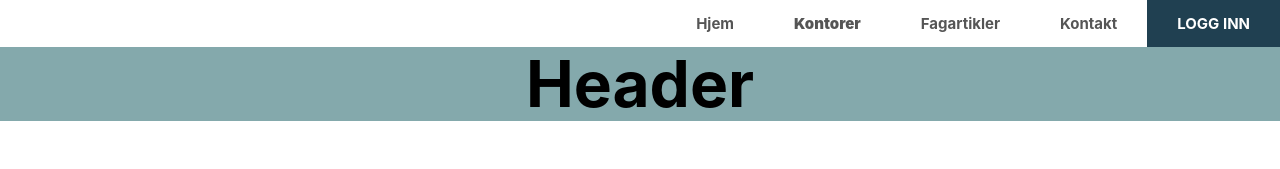
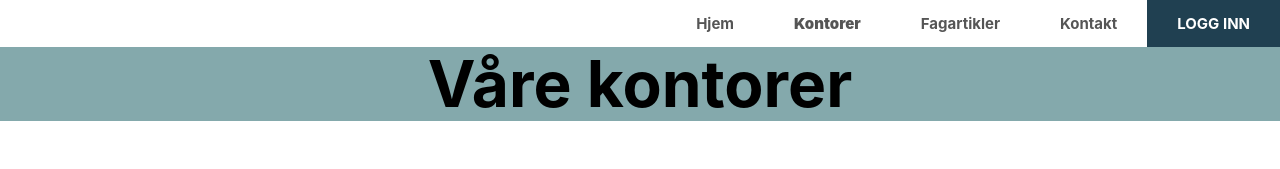
Before and after one commit to ramibakir/Eksamen_Webapplikasjoner, a React app in the folder client/: page /offices in a window 1280 px wide. Shown: the top 169 px of the page. Built offline with nearby package versions, Linux system fonts and the light colour scheme; no server answers.

Commit message:
Implemented header context for changing header content

```diff
--- a/client/App.jsx
+++ b/client/App.jsx
@@ -4,6 +4,7 @@ import Routes from './src/routes/Routes';
 import Theme from './src/layouts/Theme';
 import Footer from './src/components/Footer';
 import AuthProvider from './src/context/AuthProvider';
+import HeaderProvider from './src/context/HeaderProvider';
 
 // Put this here to make footer stick to bottom with and without scroll
 // https://css-tricks.com/couple-takes-sticky-footer/
@@ -17,10 +18,12 @@ const StyledWrapper = styled.div`
 const App = () => (
   <Theme>
     <AuthProvider>
-      <StyledWrapper>
-        <Routes />
-        <Footer />
-      </StyledWrapper>
+      <HeaderProvider>
+        <StyledWrapper>
+          <Routes />
+          <Footer />
+        </StyledWrapper>
+      </HeaderProvider>
     </AuthProvider>
   </Theme>
 );
--- a/client/src/components/Filter.jsx
+++ b/client/src/components/Filter.jsx
@@ -14,6 +14,7 @@ const Filter = ({
   filterBox,
   filter,
   officeList,
+  selectOffices,
   toggleFilterBox,
   cardView,
   toggleCardView,
--- a/client/src/components/Header.jsx
+++ b/client/src/components/Header.jsx
@@ -1,10 +1,14 @@
 import React from 'react';
 import { StyledHeader } from '../styles/mainStyles';
+import { useHeader } from '../context/HeaderProvider';
 
-const Header = () => (
-  <StyledHeader>
-    <h1>Header</h1>
-  </StyledHeader>
-);
+const Header = () => {
+  const content = useHeader();
+  return (
+    <StyledHeader>
+      <h1>{content}</h1>
+    </StyledHeader>
+  );
+};
 
 export default Header;
--- /dev/null
+++ b/client/src/context/HeaderProvider.jsx
@@ -0,0 +1,21 @@
+import React, { createContext, useContext, useState } from 'react';
+
+const HeaderContext = createContext();
+const SetHeaderContext = createContext();
+
+const HeaderProvider = ({ children }) => {
+  const [headerContent, setHeaderContent] = useState('Default');
+
+  return (
+    <SetHeaderContext.Provider value={setHeaderContent}>
+      <HeaderContext.Provider value={headerContent}>
+        {children}
+      </HeaderContext.Provider>
+    </SetHeaderContext.Provider>
+  );
+};
+
+export const useHeader = () => useContext(HeaderContext);
+export const useSetHeader = () => useContext(SetHeaderContext);
+
+export default HeaderProvider;
--- a/client/src/pages/ArticleDetailedView.jsx
+++ b/client/src/pages/ArticleDetailedView.jsx
@@ -2,6 +2,7 @@ import React, { useState, useEffect } from 'react';
 import { useParams } from 'react-router-dom';
 import { get } from '../utils/articleService';
 import { listCategories } from '../utils/categoryService';
+import { useSetHeader } from '../context/HeaderProvider';
 import { StyledSubtitle, StyledDetailViewWrapper } from '../styles/mainStyles';
 import {
   ArticleButtonContainer,
@@ -19,6 +20,7 @@ const ArticleDetailedView = () => {
   const [loading, setLoading] = useState(false);
 
   const { id } = useParams();
+  const setHeader = useSetHeader();
 
   useEffect(() => {
     const fetchArticle = async () => {
@@ -29,6 +31,7 @@ const ArticleDetailedView = () => {
         setError(artRes.error);
       } else {
         setArticle(artRes.data.data);
+        setHeader(artRes.data.data.title);
         setError(null);
         if (!catRes.data) {
           setError(catRes.error);
--- a/client/src/pages/Articles.jsx
+++ b/client/src/pages/Articles.jsx
@@ -1,6 +1,7 @@
 import React, { useState, useEffect } from 'react';
 import { NavLink, Link } from 'react-router-dom';
 import { useAuthContext } from '../context/AuthProvider';
+import { useSetHeader } from '../context/HeaderProvider';
 import { list } from '../utils/articleService';
 import { listCategories } from '../utils/categoryService';
 import { FilterButton } from '../styles/mainStyles';
@@ -28,6 +29,7 @@ const Articles = () => {
   const [loading, setLoading] = useState(false);
 
   const { isLoggedIn, isAdmin } = useAuthContext();
+  const setHeader = useSetHeader();
 
   useEffect(() => {
     const fetchData = async () => {
@@ -48,7 +50,11 @@ const Articles = () => {
       }
       setLoading(false);
     };
+    const setHeaderContent = () => {
+      setHeader('Fagartikler');
+    };
     fetchData();
+    setHeaderContent();
   }, []);
 
   const formatDate = (date) => {
--- a/client/src/pages/Contact.jsx
+++ b/client/src/pages/Contact.jsx
@@ -1,10 +1,22 @@
-import React from 'react';
+import React, { useEffect } from 'react';
 import ContactForm from '../components/ContactForm';
+import { useSetHeader } from '../context/HeaderProvider';
 
-const Contact = () => (
-  <>
-    <ContactForm />
-  </>
-);
+const Contact = () => {
+  const setHeader = useSetHeader();
+
+  useEffect(() => {
+    const setHeaderContent = () => {
+      setHeader('Kontakt oss');
+    };
+    setHeaderContent();
+  }, []);
+
+  return (
+    <>
+      <ContactForm />
+    </>
+  );
+};
 
 export default Contact;
--- a/client/src/pages/CreateNewArticle.jsx
+++ b/client/src/pages/CreateNewArticle.jsx
@@ -1,7 +1,8 @@
-import React, { useState } from 'react';
+import React, { useState, useEffect } from 'react';
 import { useHistory } from 'react-router-dom';
 import ArticleForm from '../components/ArticleForm';
 import { create } from '../utils/articleService';
+import { useSetHeader } from '../context/HeaderProvider';
 
 const CreateNewArticle = () => {
   const [error, setError] = useState(null);
@@ -9,9 +10,25 @@ const CreateNewArticle = () => {
   const [articleData, setArticleData] = useState(null);
 
   const history = useHistory();
+  const setHeader = useSetHeader();
+
+  useEffect(() => {
+    const setHeaderContent = () => {
+      setHeader('Ny artikkel');
+    };
+    setHeaderContent();
+  }, []);
 
   const submitNewArticle = async () => {
-    if (articleData) {
+    if (
+      articleData &&
+      articleData.title &&
+      articleData.ingress &&
+      articleData.publishDate &&
+      articleData.category &&
+      articleData.author &&
+      articleData.content
+    ) {
       console.log(articleData);
       const { data } = await create(articleData);
       if (!data.success) {
@@ -24,7 +41,7 @@ const CreateNewArticle = () => {
         }, 2000);
       }
     } else {
-      console.log('no form data');
+      alert('Fyll ut alle felter!');
     }
   };
 
--- a/client/src/pages/Home.jsx
+++ b/client/src/pages/Home.jsx
@@ -1,9 +1,20 @@
-import React from 'react';
+import React, { useEffect } from 'react';
 import { Link } from 'react-router-dom';
 import { StyledHomeLayout, StyledHomeSection } from '../styles/homeStyle';
 import { StyledSubtitle } from '../styles/mainStyles';
+import { useSetHeader } from '../context/HeaderProvider';
 
-const Home = () => (
+const Home = () => {
+  const setHeader = useSetHeader();
+
+  useEffect(() => {
+    const setHeaderContent = () => {
+      setHeader('Velkommen til FG Rørleggerservice as');
+    };
+    setHeaderContent();
+  }, []);
+
+  return (
     <StyledHomeLayout>
       <StyledHomeSection sectionName="offices">
         <Link to="/offices" style={{ textDecoration: 'none' }}>
@@ -18,10 +29,13 @@ const Home = () => (
 
       <StyledHomeSection sectionName="articles">
         <Link to="/articles" style={{ textDecoration: 'none' }}>
-        <StyledSubtitle>Se våre fagartikler om oppussing av bad</StyledSubtitle>
+          <StyledSubtitle>
+            Se våre fagartikler om oppussing av bad
+          </StyledSubtitle>
         </Link>
       </StyledHomeSection>
     </StyledHomeLayout>
   );
+};
 
 export default Home;
--- a/client/src/pages/OfficeDetailedView.jsx
+++ b/client/src/pages/OfficeDetailedView.jsx
@@ -1,4 +1,4 @@
-import React from 'react';
+import React, { useEffect } from 'react';
 import { useParams } from 'react-router-dom';
 import styled from 'styled-components';
 import {
@@ -13,6 +13,7 @@ import {
   StyledCardItem,
   StyledCardInfo,
 } from '../styles/listStyles';
+import { useSetHeader } from '../context/HeaderProvider';
 
 const StyledEmpoyeeGrid = styled(StyledGridContainer)`
   margin: 20px 0;
@@ -62,11 +63,19 @@ const OfficeDetailedView = () => {
 
   // eslint-disable-next-line eqeqeq
   const officeNumber = officeLocation[0].officeNr.filter((nr) => nr == paramNr);
+  const setHeader = useSetHeader();
+
+  useEffect(() => {
+    const setHeaderContent = () => {
+      setHeader(`${officeLocation[0].place} ${officeNumber}`);
+    };
+    setHeaderContent();
+  }, []);
 
   return (
     <StyledDetailViewWrapper>
       <StyledSubtitle>
-        Velkommen til Rørlegger {officeNumber} i {officeLocation[0].place}
+        Velkommen til {officeLocation[0].place} {officeNumber}
       </StyledSubtitle>
 
       <IntroParagraph>
--- a/client/src/pages/Offices.jsx
+++ b/client/src/pages/Offices.jsx
@@ -1,34 +1,38 @@
-import React, { useState } from 'react';
+import React, { useState, useEffect } from 'react';
 import styled from 'styled-components';
 
 import { StyledContainer } from '../styles/mainStyles';
 import CardView from '../components/CardView';
 import ListView from '../components/ListView';
 import Filter from '../components/Filter';
+import { useSetHeader } from '../context/HeaderProvider';
 
 const StyledOfficesWrapper = styled(StyledContainer)`
   margin: 20px 5%;
 `;
 
-const fullOfficeList = [
-  { id: 'fr', place: 'Fredrikstad', officeNr: [1, 2, 3, 4, 5, 6, 7, 8] },
-  { id: 'sa', place: 'Sarpsborg', officeNr: [1, 2, 3, 4, 5] },
-  { id: 'mo', place: 'Moss', officeNr: [1, 2, 3, 4] },
-  { id: 'os', place: 'Oslo', officeNr: [1, 2, 3, 4] },
-];
-
 const Offices = () => {
   const [cardView, setCardView] = useState(false);
   const [filterBox, setFilterBox] = useState(false);
   const [filterCriteria, setFilterCriteria] = useState('all');
-  const [officeList, setOfficeList] = useState([
+
+  const setHeader = useSetHeader();
+
+  useEffect(() => {
+    const setHeaderContent = () => {
+      setHeader('Våre kontorer');
+    };
+    setHeaderContent();
+  }, []);
+
+  let officeList = [
     { id: 'fr', place: 'Fredrikstad', officeNr: [1, 2, 3, 4, 5, 6, 7, 8] },
     { id: 'sa', place: 'Sarpsborg', officeNr: [1, 2, 3, 4, 5] },
     { id: 'mo', place: 'Moss', officeNr: [1, 2, 3, 4] },
     { id: 'os', place: 'Oslo', officeNr: [1, 2, 3, 4] },
-  ]);
+  ];
 
-  // let filteredOffices = officeList;
+  let tempOffices;
 
   const toggleCardView = () => {
     setCardView((display) => !display);
@@ -42,20 +46,15 @@ const Offices = () => {
   const filter = (event) => {
     console.log(event.target.value);
     setFilterCriteria(event.target.value);
+    tempOffices = officeList;
 
-    const filteredOffices = officeList.filter(
+    officeList = officeList.filter(
       (office) => office.id === event.target.value
     );
 
-    setOfficeList(filteredOffices);
-
-    console.log(filteredOffices);
-
     if (event.target.value !== 'all') {
-      setOfficeList(fullOfficeList);
+      officeList = tempOffices;
     }
-
-    console.log(officeList);
   };
 
   return (
@@ -68,7 +67,6 @@ const Offices = () => {
         cardView={cardView}
         toggleCardView={toggleCardView}
       />
-
       {cardView
         ? officeList.map((office) => <CardView office={office} />)
         : officeList.map((office) => <ListView office={office} />)}
```
Also changed, not shown: 1 other file (tests, documents, lock files or other folders). Lines whose indentation alone changed are shown as unchanged.
